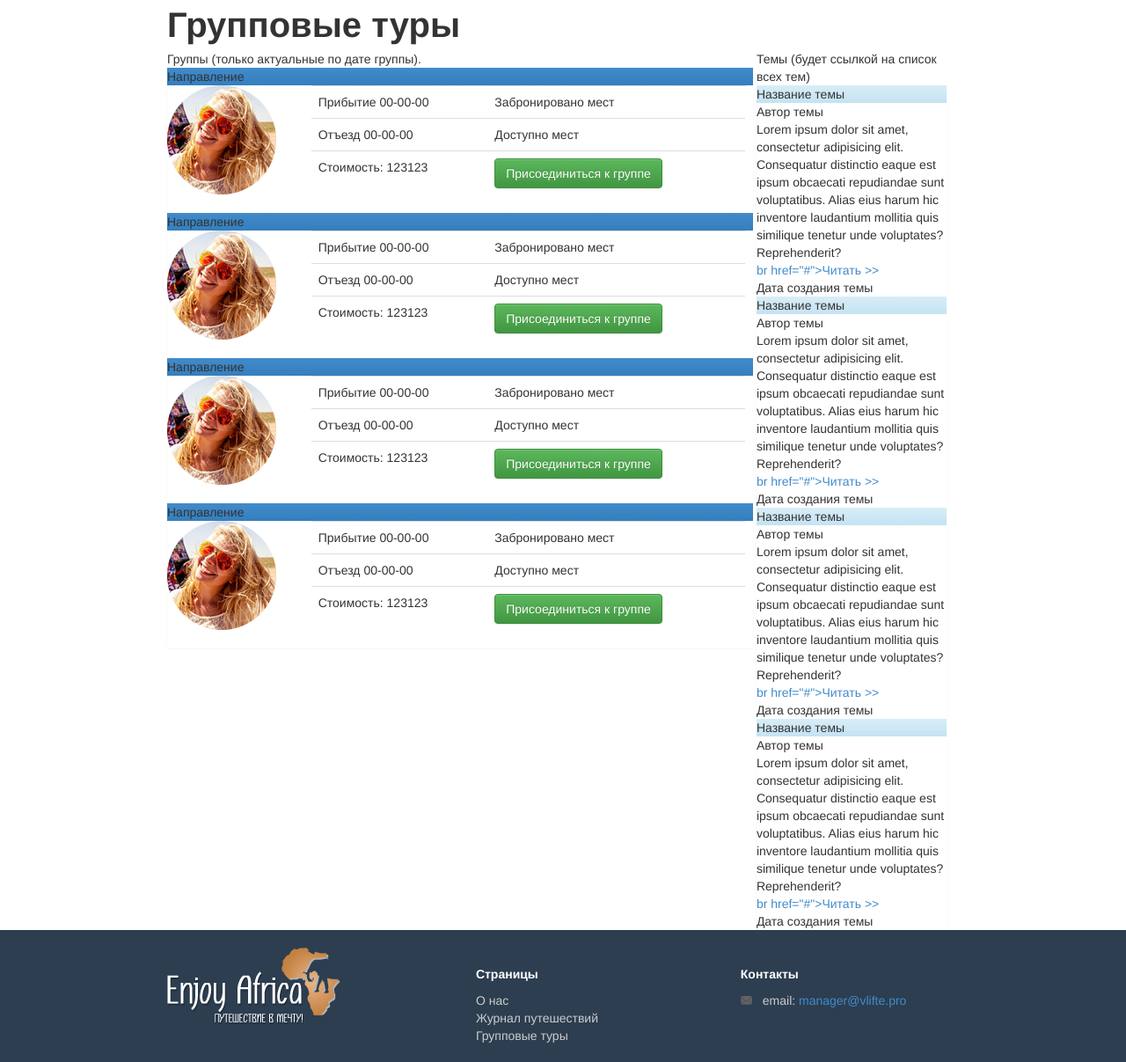
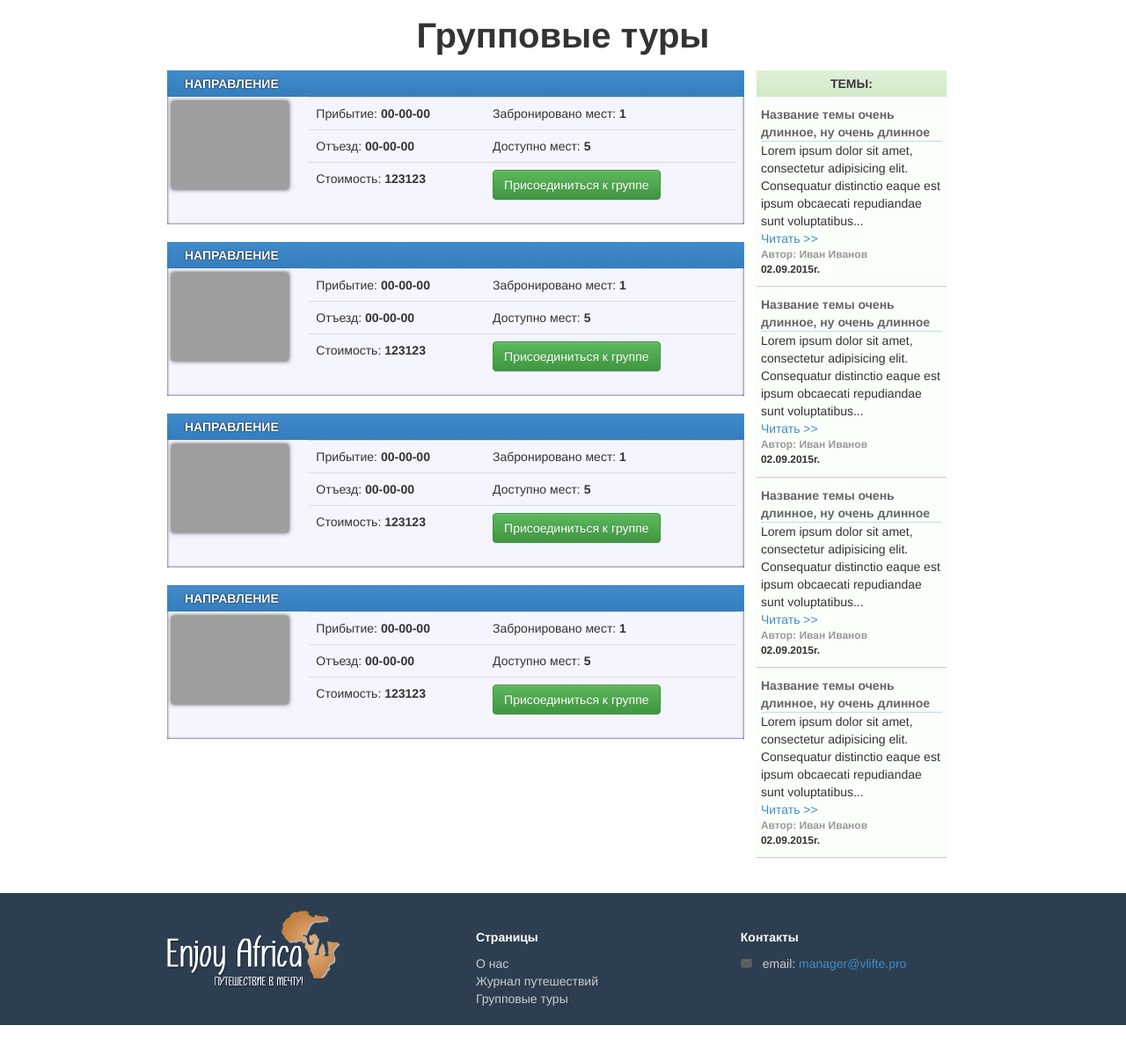
Before and after one commit to od-5/enjoy-africa, a Django app: page /groups/ in a window 1280 px wide. Shown: the part 117-1324 px from the top of the page at 88% size. After the commit the page ends 1282 px from the top, so only its background shows below. Run offline with Django 3.2, Linux system fonts and the light colour scheme; data comes from the database, SQL or seed files in the repository; style sheets or scripts are compiled from the project's sources; parts of the project's set-up code (start-up, migrations or seed data) failed here and were passed over; some libraries are stand-ins or nearby versions; grey boxes are pictures that could not be loaded.

Commit message:
add groups app

```diff
--- a/apps/groups/templates/groups/group_list.html
+++ b/apps/groups/templates/groups/group_list.html
@@ -1,51 +1,60 @@
 {% extends 'base.html' %}
 {% block content %}
   <div class="container">
-    <h1>Групповые туры</h1>
+    <div class="groups">
+      <h1 class="groups__title">Групповые туры</h1>
       <div class="col-8">
-      <p class="title">Группы (только актуальные по дате группы).</p>
+        <div class="groups-list">
           {% for group in '1234' %}
-      <div class="panel panel-primary">
-        <div class="panel-heading">Направление</div>
-        <div class="panel-body">
+          <div class="panel panel-primary groups-list-item">
+            <div class="panel-heading groups-list-item__title">Направление</div>
+            <div class="panel-body groups-list-item-content">
               <div class="col-4">
-            <img src="{{ STATIC_URL }}img/author-default.png" alt="">
+                <div class="groups-list-item-content__cover">
+                  <img src="{{ STATIC_URL }}img/default-tour.jpg" alt="">
+                </div>
               </div>
               <div class="col-8">
+                <div class="groups-list-item-content__table">
                   <table class="table">
                     <tr>
-                <td>Прибытие 00-00-00</td>
-                <td>Забронировано мест</td>
+                      <td>Прибытие: <strong>00-00-00</strong></td>
+                      <td>Забронировано мест: <strong>1</strong></td>
                     </tr>
                     <tr>
-                <td>Отъезд 00-00-00</td>
-                <td>Доступно мест</td>
+                      <td>Отъезд: <strong>00-00-00</strong></td>
+                      <td>Доступно мест: <strong>5</strong></td>
                     </tr>
                     <tr>
-                <td>Стоимость: 123123</td>
+                      <td>Стоимость: <strong>123123</strong></td>
                       <td><a href="#" class="btn btn-success">Присоединиться к группе</a></td>
                     </tr>
                   </table>
-
+                </div>
               </div>
             </div>
           </div>
           {% endfor %}
         </div>
+      </div>
 
       <div class="col-4">
-      <p class="title">Темы (будет ссылкой на список всех тем)</p>
+        <div class="theme panel panel-success">
+          <p class="theme__title panel-heading">Темы:</p>
           {% for group in '1234' %}
-      <div class="panel panel-info">
-        <div class="panel-heading">Название темы</div>
-        <div class="panel-body">
-          <span>Автор темы</span>
-          <p>Lorem ipsum dolor sit amet, consectetur adipisicing elit. Consequatur distinctio eaque est ipsum obcaecati repudiandae sunt voluptatibus. Alias eius harum hic inventore laudantium mollitia quis similique tenetur unde voluptates? Reprehenderit?</p>
-          <a>br href="#">Читать >></a><br>
-          <span>Дата создания темы</span>
+          <div class="theme-item">
+            <div class="theme-item__title"><a href="">Название темы очень длинное, ну очень длинное</a></div>
+            <div class="theme-item-content">
+              <p class="theme-item-content__description">Lorem ipsum dolor sit amet, consectetur adipisicing elit. Consequatur distinctio eaque est ipsum obcaecati repudiandae sunt voluptatibus...</p>
+              <a href="#" class="theme-item-content__link">Читать >></a><br>
+              <span class="theme-item-content__author">Автор: Иван Иванов</span>
+              <span class="theme-item-content__date">02.09.2015г.</span>
             </div>
           </div>
           {% endfor %}
         </div>
       </div>
+    </div>
+    <div class="clear"></div>
+  </div>
 {% endblock %}
--- a/apps/travel/views.py
+++ b/apps/travel/views.py
@@ -59,7 +59,7 @@ def travel_detail(request, slug):
         else:
             comment_form = TravelReviewCommentForm()
 
-    return render(request, 'travel/travel_detail.html', {
+    return render(request, 'travel/travel_review_detail.html', {
         'setup': setup,
         'article': travel_qs,
         'comment_form': comment_form,
--- /dev/null
+++ b/static/css/__includes/groups.less
@@ -0,0 +1,81 @@
+.groups {
+  margin-bottom: 40px;
+  &__title {
+    line-height: 80px;
+    text-align: center;
+  }
+  &-list {
+    &-item {
+      -webkit-box-shadow: inset 0 0 3px #101b3f;
+      -moz-box-shadow: inset 0 0 3px #101b3f;
+      box-shadow: inset 0 0 3px #101b3f;
+      background: rgb(245, 245, 255);
+      margin: 0 10px 20px 0;
+      &__title {
+        padding: 5px 5px 5px 20px;
+        color: #fff;
+        text-transform: uppercase;
+        text-shadow: 0 0 2px #000;
+        font-weight: bold;
+      }
+      &-content {
+        &__cover {
+          padding: 5px;
+          img {
+            -webkit-box-shadow: 0 0 5px #333333;
+            -moz-box-shadow: 0 0 5px #333333;
+            box-shadow: 0 0 5px #333333;
+            width: 90%;
+            &:hover {
+              opacity: 0.5;
+            }
+          }
+        }
+        &__table {
+
+        }
+      }
+    }
+  }
+}
+
+.theme {
+  &__title {
+    padding: 5px;
+    text-transform: uppercase;
+    text-shadow: 0 0 2px #fff;
+    text-align: center;
+    font-weight: bold;
+  }
+  &-item {
+    padding: 10px 5px;
+    border-bottom: 1px solid #ccc;
+    background: #FAFFF9;
+    &__title {
+      border-bottom: 1px solid #bbdfe7;
+      a {
+        font-weight: bold;
+        color: #666;
+      }
+    }
+    &-content {
+      &__author {
+        font-weight: bold;
+        color: #999;
+        font-size: 12px;
+        display: block;
+      }
+      &__description {
+
+      }
+      &__link {
+
+      }
+      &__date {
+        font-weight: bold;
+        font-size: 12px;
+        display: block;
+      }
+    }
+  }
+}
--- a/static/css/style.css
+++ b/static/css/style.css
@@ -1060,3 +1060,66 @@ label.error {
 .profile-info__submit {
   margin-top: 20px;
 }
+.groups {
+  margin-bottom: 40px;
+}
+.groups__title {
+  line-height: 80px;
+  text-align: center;
+}
+.groups-list-item {
+  -webkit-box-shadow: inset 0 0 3px #101b3f;
+  -moz-box-shadow: inset 0 0 3px #101b3f;
+  box-shadow: inset 0 0 3px #101b3f;
+  background: #f5f5ff;
+  margin: 0 10px 20px 0;
+}
+.groups-list-item__title {
+  padding: 5px 5px 5px 20px;
+  color: #fff;
+  text-transform: uppercase;
+  text-shadow: 0 0 2px #000;
+  font-weight: bold;
+}
+.groups-list-item-content__cover {
+  padding: 5px;
+}
+.groups-list-item-content__cover img {
+  -webkit-box-shadow: 0 0 5px #333333;
+  -moz-box-shadow: 0 0 5px #333333;
+  box-shadow: 0 0 5px #333333;
+  width: 90%;
+}
+.groups-list-item-content__cover img:hover {
+  opacity: 0.5;
+}
+.theme__title {
+  padding: 5px;
+  text-transform: uppercase;
+  text-shadow: 0 0 2px #fff;
+  text-align: center;
+  font-weight: bold;
+}
+.theme-item {
+  padding: 10px 5px;
+  border-bottom: 1px solid #ccc;
+  background: #FAFFF9;
+}
+.theme-item__title {
+  border-bottom: 1px solid #bbdfe7;
+}
+.theme-item__title a {
+  font-weight: bold;
+  color: #666;
+}
+.theme-item-content__author {
+  font-weight: bold;
+  color: #999;
+  font-size: 12px;
+  display: block;
+}
+.theme-item-content__date {
+  font-weight: bold;
+  font-size: 12px;
+  display: block;
+}
--- a/static/css/style.less
+++ b/static/css/style.less
@@ -766,3 +766,4 @@ label.error {
 @import "__includes/travel.less";
 @import "__includes/article.less";
 @import "__includes/profile.less";
+@import "__includes/groups.less";
```
Also changed, not shown: apps/travel/templates/travel/travel_review_detail.html (renamed from apps/travel/templates/travel/travel_detail.html). Lines whose indentation alone changed are shown as unchanged.
